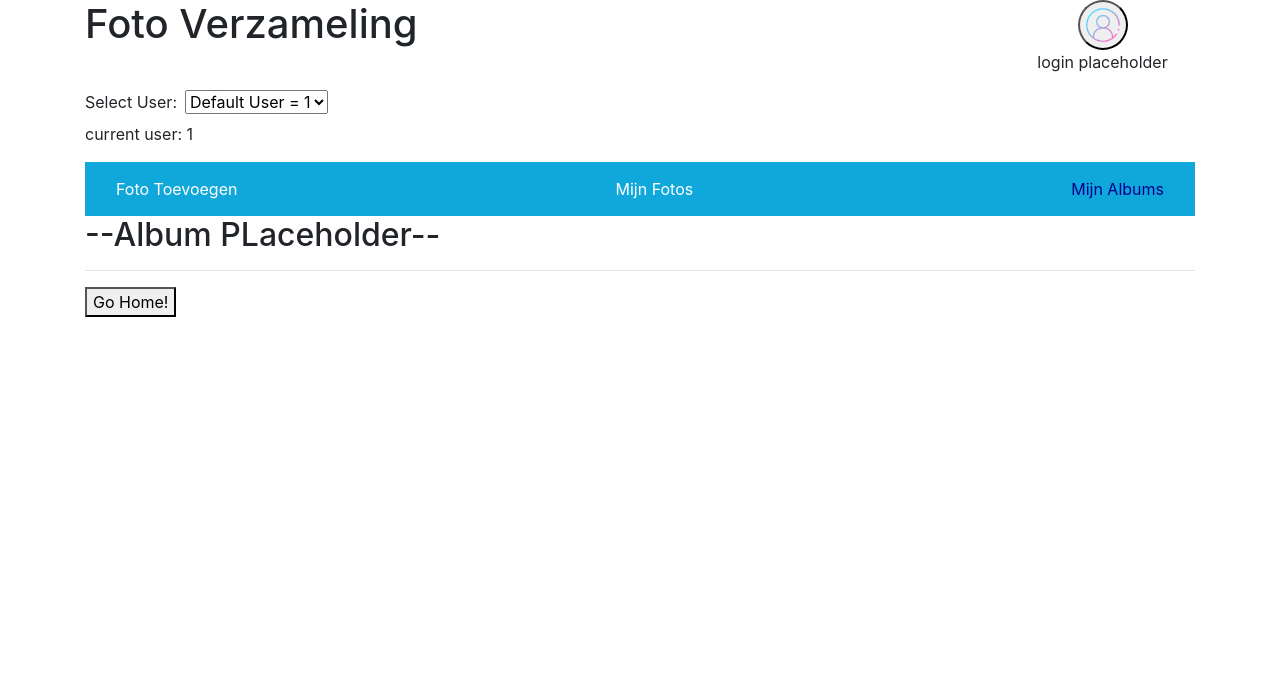
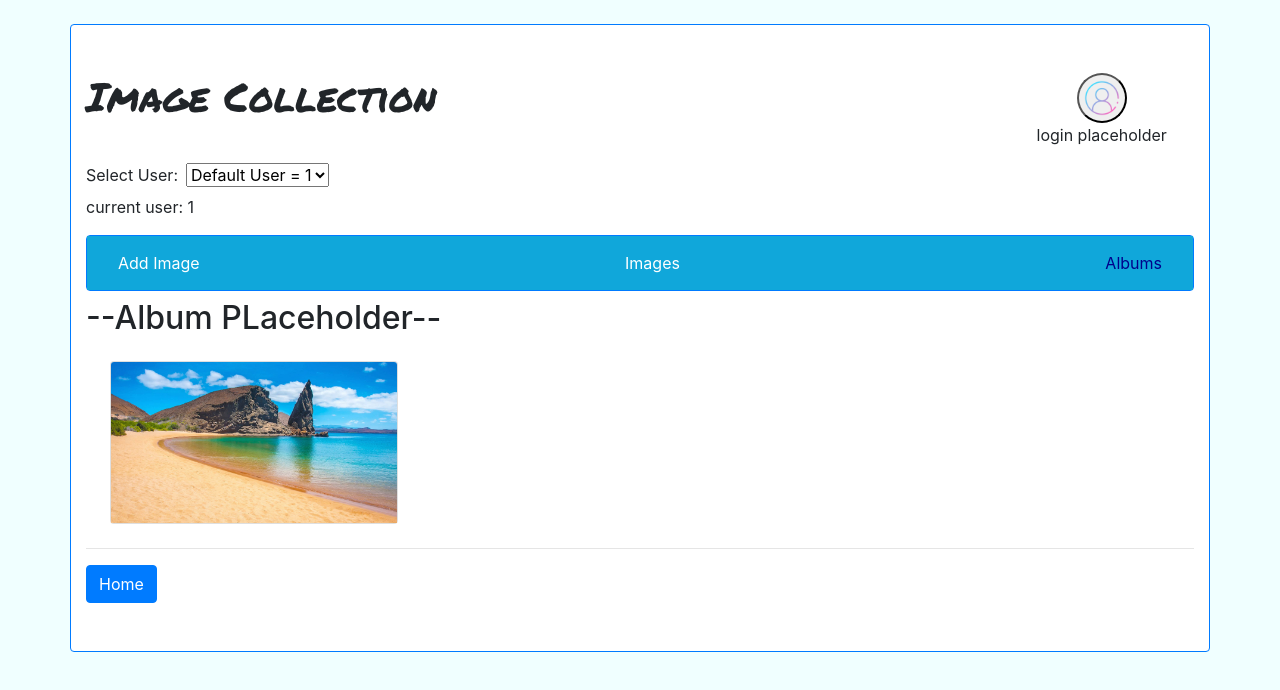
Before and after one commit to PeterCypers/image_saving_app_FEWD, a React (Vite) app: page /albums in a window 1280 px wide. Shown: the top 690 px of the page. Built offline with nearby package versions, Linux system fonts and the light colour scheme.

Commit message:
img card initial setup complete

```diff
--- a/index.html
+++ b/index.html
@@ -4,15 +4,19 @@
     <meta charset="UTF-8" />
     <link rel="icon" type="image/svg+xml" href="/vite.svg" />
     <meta name="viewport" content="width=device-width, initial-scale=1.0" />
-    <title>Foto App</title>
+    <title>Img Album App</title>
     <link rel="stylesheet" href="src/index.css">
     <link rel="shortcut icon" href="src/images/photos_favicon.png" type="image/x-icon">
         <!-- Bootstrap -->
         <link rel="stylesheet" href="https://cdn.jsdelivr.net/npm/bootstrap@4.3.1/dist/css/bootstrap.min.css" integrity="sha384-ggOyR0iXCbMQv3Xipma34MD+dH/1fQ784/j6cY/iJTQUOhcWr7x9JvoRxT2MZw1T" crossorigin="anonymous">
+        <!-- google fonts : permanent marker TODO: find a better font style-->
+        <link rel="preconnect" href="https://fonts.googleapis.com">
+        <link rel="preconnect" href="https://fonts.gstatic.com" crossorigin>
+        <link href="https://fonts.googleapis.com/css2?family=Permanent+Marker&display=swap" rel="stylesheet">
   </head>
   <body>
     <!-- bootstrap-style container -->
-    <div id="root" class="container"></div>
+    <div id="root" class="container border border-primary rounded py-5 mt-4" ></div>
 
 
 
--- /dev/null
+++ b/src/components/FotoCard.jsx
@@ -0,0 +1,35 @@
+import { useState } from "react";
+import { useOutletContext } from "react-router-dom";
+
+//TODO: add to album -> how will it work? at the moment I was thinking of replacing the button when clicked with a list of
+//available albums to choose from or a txt field where a new albumname can be added and another btn to actually add to album
+//delete btn should show a confirmation
+export default function FotoCard({
+    imgName,
+    dateUploaded,
+  }) {
+    const [ addToAlbum, setAddToAlbum ] = useState(true);
+    const [ visibleCardOptions, setVisibleCardOptions ] = useState(false);
+
+    const [ contextID ] = useOutletContext();
+
+    function toggleOptionsVisibility() {
+      setVisibleCardOptions(!visibleCardOptions);
+    }
+
+    return (
+      <>
+      <div className="card m-4" style={{ width: "18rem" }}>
+        {/* img path is absolute from the project-root */}
+      <img className="card-img-top" src="src/images/card_test.jpg" alt="Card image cap" onClick={toggleOptionsVisibility} />
+        {visibleCardOptions && <div className="card-body">
+          {/* <p className="card-text">possible card - description.</p> */}
+          <div className="d-flex p-2 justify-content-around">
+            <button className="btn btn-primary">delete</button>
+            <button className="btn btn-primary">add to album</button>
+          </div>
+        </div>}
+      </div>
+      </>
+    )
+}
--- a/src/components/Nav.jsx
+++ b/src/components/Nav.jsx
@@ -1,25 +1,23 @@
 import { NavLink } from 'react-router-dom'
 
 function Nav() {
-
     return (
-        <div>
+        <div className='mb-2 border border-primary rounded'>
             <nav>
                 <ul>
                     <li>
-                        <NavLink to="/dropzone">Foto Toevoegen</NavLink>
+                        <NavLink to="/dropzone">Add Image</NavLink>
                     </li>
                     <li>
-                        <NavLink to="/fotos">Mijn Fotos</NavLink>
+                        <NavLink to="/fotos">Images</NavLink>
                     </li>
                     <li>
-                        <NavLink to="/albums">Mijn Albums</NavLink>
+                        <NavLink to="/albums">Albums</NavLink>
                     </li>
                 </ul>
             </nav>
         </div>
     );
-
 };
 
 function OldNav() {
--- a/src/components/Top.jsx
+++ b/src/components/Top.jsx
@@ -3,6 +3,7 @@ import { Outlet, useNavigate } from "react-router-dom";
 import { useState } from "react";
 
 export function Top() {
+  //TODO: set real user-id in state after login or get it from the auth-context and put that in outlet context
     const [ userID, setUserID ] = useState('1');
 
     const navigate = useNavigate();
@@ -12,15 +13,18 @@ export function Top() {
     return (
     <>
       <header id="page-header">
-    <h1>Foto Verzameling</h1>
+      <h1 className='permanent-marker-regular'>Image Collection</h1>
+
+      {/* TODO: replace with real login component */}
       <div id="login-component-placeholder">
         <button id="login-btn">
           <img id="login-img" src="src/images/login01.png" alt="" />
         </button>
-
         <p>login placeholder</p>
       </div>
+
       </header>
+
       <label htmlFor="id-select" className="mr-2">Select User: {"  "}</label>
       <select name="userIds" id="id-select" onChange={(e) => setUserID(e.target.value)}>
         <option value="1">Default User = 1</option>
@@ -34,7 +38,7 @@ export function Top() {
       <Nav/>
       {/* <Outlet /> rendert alle (hoofd)routes */}
       <Outlet context={userID}/>
-    <button onClick={handleGoHome}>Go Home!</button>
+      <button className='btn btn-primary' onClick={handleGoHome}>Home</button>
     </>
 
     );
--- a/src/index.css
+++ b/src/index.css
@@ -1,6 +1,19 @@
 header{
   display: grid;
   grid-template-columns: 5fr 1fr;
+}
+/*  azure, lightblue, lightcyan */
+body{
+  background-color: azure;
+}
+body > * {
+  background-color: white;
+}
+
+.permanent-marker-regular {
+  font-family: "Permanent Marker", cursive;
+  font-weight: 400;
+  font-style: normal;
 }
 
 #login-img{
@@ -65,3 +78,7 @@ nav ul li a:hover {
 nav a.active {
   color: darkblue;
 }
+
+.card :hover {
+  cursor: pointer;
+}
--- a/src/pages/AlbumsPlaceholder.jsx
+++ b/src/pages/AlbumsPlaceholder.jsx
@@ -1,7 +1,11 @@
+import FotoCard from '../components/FotoCard'
+
 export default function Albums() {
     return (
         <>
         <h2>--Album PLaceholder--</h2>
+        {/* TODO: remove card, temp design testspace */}
+        <FotoCard />
         <hr/>
         </>
     );
```
Also changed, not shown: src/images/card_test.jpg (added). Lines whose indentation alone changed are shown as unchanged.
